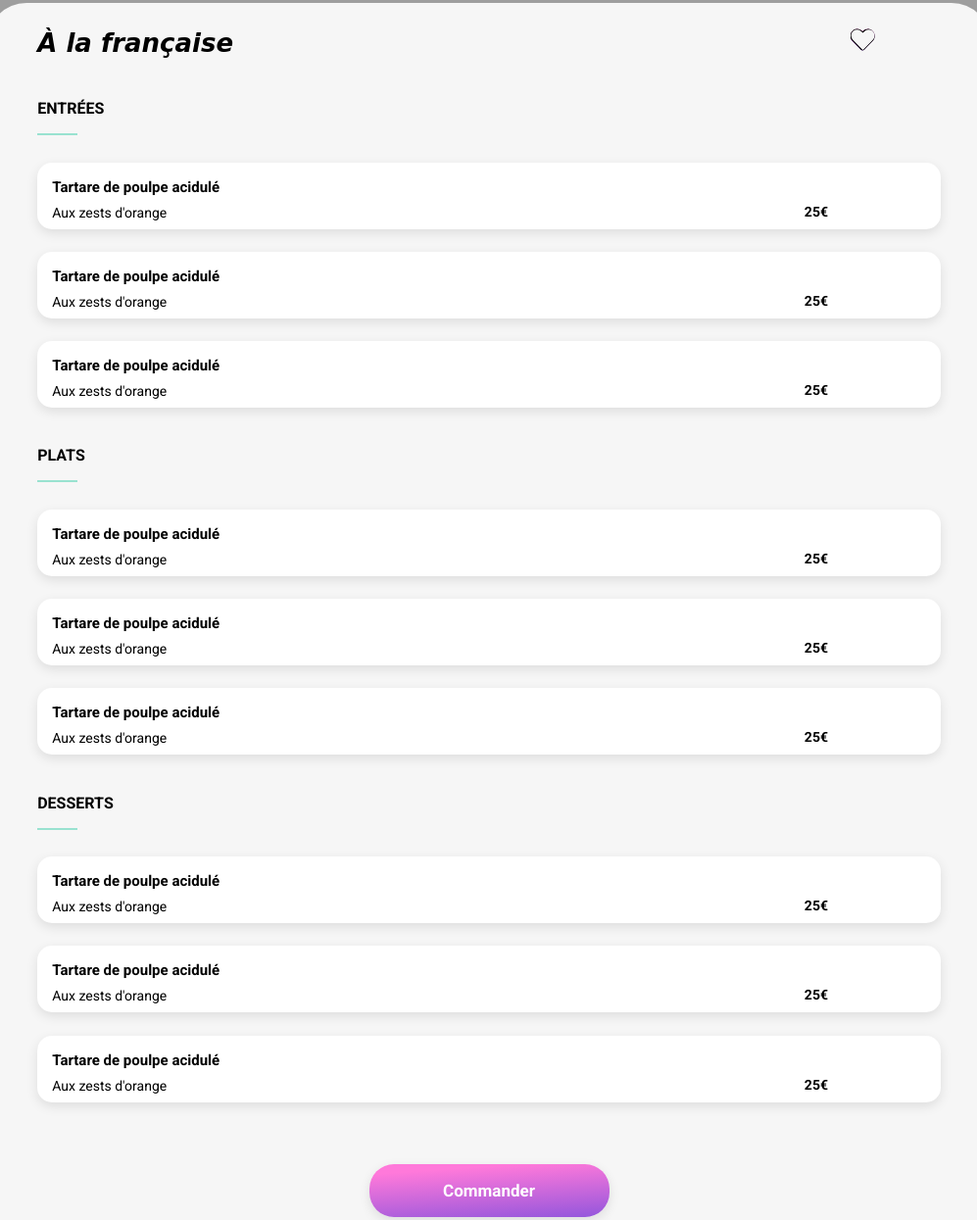
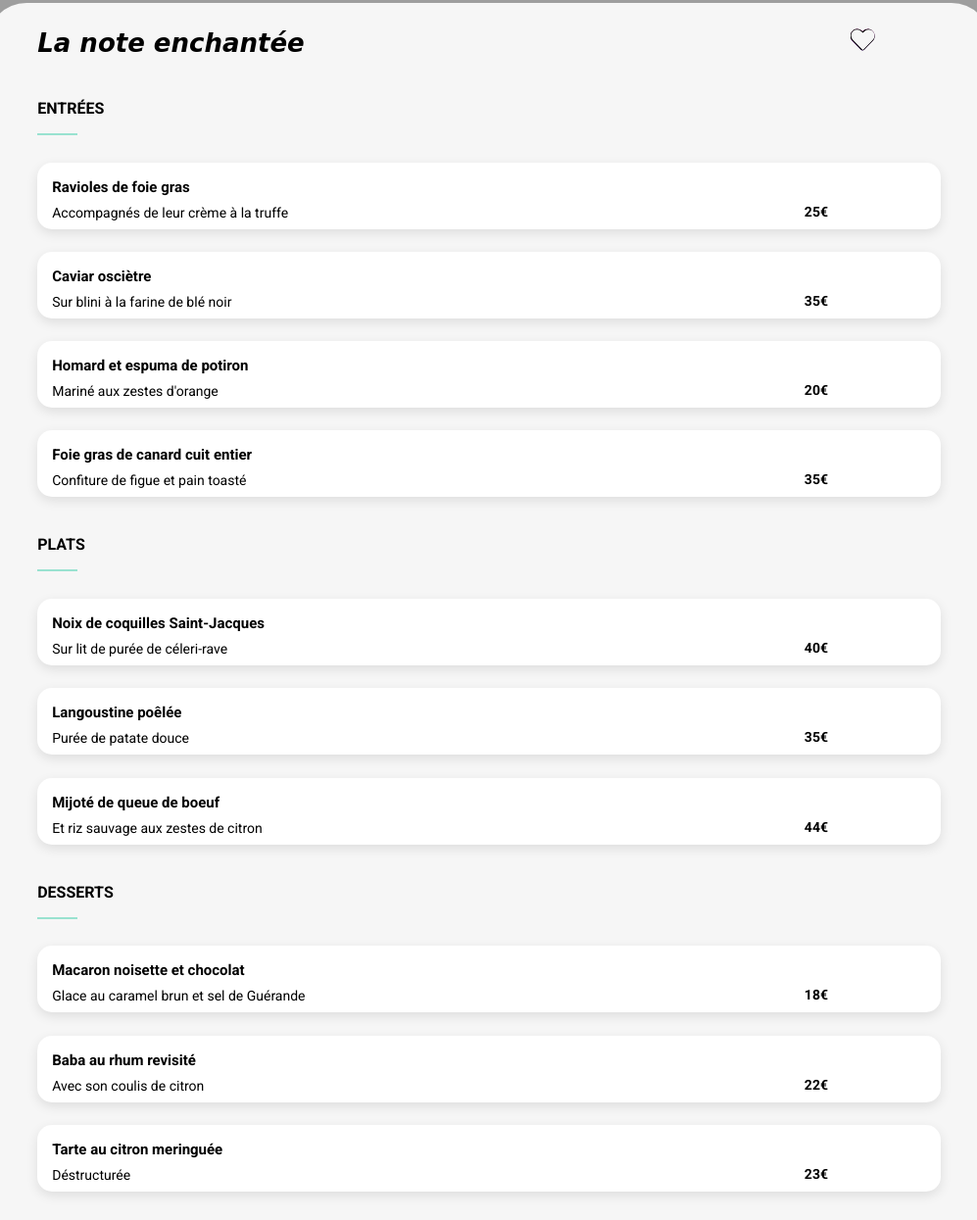
Before and after one commit to Real-Selim-Shady/Git-hub-OMF, a plain HTML site: page La-note-enchantée.html in a window 1280 px wide. Shown: the part 207-1452 px from the top of the page at 98% size, without its empty margins (141-1138 px from the left). Drawn offline with Linux system fonts and the light colour scheme; grey boxes are pictures that could not be loaded; a web font is replaced by a local one.

Commit message:
push avec le bon texte sur les pages restos

```diff
--- a/La-note-enchantée.html
+++ b/La-note-enchantée.html
@@ -34,7 +34,7 @@
               </clipPath>
               </defs>
             </svg>
-            <div class="titre-page-r1"><p class="titre-page-r1">À la française</p></div>
+            <div class="titre-page-r1"><p class="titre-page-r1">La note enchantée</p></div>
             <div class="titre-page-r2flex">
               <svg class="titre-page-r2" xmlns="http://www.w3.org/2000/svg" xmlns:xlink="http://www.w3.org/1999/xlink" viewBox="0 0 1 1" version="1.1">
                 <g id="surface1">
@@ -49,25 +49,33 @@
               <div class="cartes-section">
                 <div class="supra-carte-section">
                   <div class="carte-section">
-                    <div class="titre-carte-page"><p class="titre-carte-page">Tartare de poulpe acidulé</p></div>
-                    <div class="specification"><p class="specification">Aux zests d'orange</p></div>
+                    <div class="titre-carte-page"><p class="titre-carte-page">Ravioles de foie gras</p></div>
+                    <div class="specification"><p class="specification">Accompagnés de leur crème à la truffe</p></div>
                     <div class="prix"><p>25€</p></div>
                   </div>
                   <div class="valid"><div class="icon_valid"><i class="fas fa-check-circle"></i></div></div>
                 </div>
                 <div class="supra-carte-section">
                   <div class="carte-section">
-                    <div class="titre-carte-page"><p class="titre-carte-page">Tartare de poulpe acidulé</p></div>
-                    <div class="specification"><p class="specification">Aux zests d'orange</p></div>
-                    <div class="prix"><p>25€</p></div>
+                    <div class="titre-carte-page"><p class="titre-carte-page">Caviar osciètre</p></div>
+                    <div class="specification"><p class="specification">Sur blini à la farine de blé noir</p></div>
+                    <div class="prix"><p>35€</p></div>
                   </div>
                   <div class="valid"><div class="icon_valid"><i class="fas fa-check-circle"></i></div></div>
                 </div>
                 <div class="supra-carte-section">
                   <div class="carte-section">
-                    <div class="titre-carte-page"><p class="titre-carte-page">Tartare de poulpe acidulé</p></div>
-                    <div class="specification"><p class="specification">Aux zests d'orange</p></div>
-                    <div class="prix"><p>25€</p></div>
+                    <div class="titre-carte-page"><p class="titre-carte-page">Homard et espuma de potiron</p></div>
+                    <div class="specification"><p class="specification">Mariné aux zestes d'orange</p></div>
+                    <div class="prix"><p>20€</p></div>
+                  </div>
+                  <div class="valid"><div class="icon_valid"><i class="fas fa-check-circle"></i></div></div>
+                </div>
+                <div class="supra-carte-section">
+                  <div class="carte-section">
+                    <div class="titre-carte-page"><p class="titre-carte-page">Foie gras de canard cuit entier</p></div>
+                    <div class="specification"><p class="specification">Confiture de figue et pain toasté</p></div>
+                    <div class="prix"><p>35€</p></div>
                   </div>
                   <div class="valid"><div class="icon_valid"><i class="fas fa-check-circle"></i></div></div>
                 </div>
@@ -78,25 +86,25 @@
               <div class="cartes-section">
                 <div class="supra-carte-section">
                   <div class="carte-section">
-                    <div class="titre-carte-page"><p class="titre-carte-page">Tartare de poulpe acidulé</p></div>
-                    <div class="specification"><p class="specification">Aux zests d'orange</p></div>
-                    <div class="prix"><p>25€</p></div>
+                    <div class="titre-carte-page"><p class="titre-carte-page">Noix de coquilles Saint-Jacques</p></div>
+                    <div class="specification"><p class="specification">Sur lit de purée de céleri-rave</p></div>
+                    <div class="prix"><p>40€</p></div>
                   </div>
                   <div class="valid"><div class="icon_valid"><i class="fas fa-check-circle"></i></div></div>
                 </div>
                 <div class="supra-carte-section">
                   <div class="carte-section">
-                    <div class="titre-carte-page"><p class="titre-carte-page">Tartare de poulpe acidulé</p></div>
-                    <div class="specification"><p class="specification">Aux zests d'orange</p></div>
-                    <div class="prix"><p>25€</p></div>
+                    <div class="titre-carte-page"><p class="titre-carte-page">Langoustine poêlée</p></div>
+                    <div class="specification"><p class="specification">Purée de patate douce</p></div>
+                    <div class="prix"><p>35€</p></div>
                   </div>
                   <div class="valid"><div class="icon_valid"><i class="fas fa-check-circle"></i></div></div>
                 </div>
                 <div class="supra-carte-section">
                   <div class="carte-section">
-                    <div class="titre-carte-page"><p class="titre-carte-page">Tartare de poulpe acidulé</p></div>
-                    <div class="specification"><p class="specification">Aux zests d'orange</p></div>
-                    <div class="prix"><p>25€</p></div>
+                    <div class="titre-carte-page"><p class="titre-carte-page">Mijoté de queue de boeuf</p></div>
+                    <div class="specification"><p class="specification">Et riz sauvage aux zestes de citron</p></div>
+                    <div class="prix"><p>44€</p></div>
                   </div>
                   <div class="valid"><div class="icon_valid"><i class="fas fa-check-circle"></i></div></div>
                 </div>
@@ -107,25 +115,25 @@
               <div class="cartes-section">
                 <div class="supra-carte-section">
                   <div class="carte-section">
-                    <div class="titre-carte-page"><p class="titre-carte-page">Tartare de poulpe acidulé</p></div>
-                    <div class="specification"><p class="specification">Aux zests d'orange</p></div>
-                    <div class="prix"><p>25€</p></div>
+                    <div class="titre-carte-page"><p class="titre-carte-page">Macaron noisette et chocolat</p></div>
+                    <div class="specification"><p class="specification">Glace au caramel brun et sel de Guérande</p></div>
+                    <div class="prix"><p>18€</p></div>
                   </div>
                   <div class="valid"><div class="icon_valid"><i class="fas fa-check-circle"></i></div></div>
                 </div>
                 <div class="supra-carte-section">
                   <div class="carte-section">
-                    <div class="titre-carte-page"><p class="titre-carte-page">Tartare de poulpe acidulé</p></div>
-                    <div class="specification"><p class="specification">Aux zests d'orange</p></div>
-                    <div class="prix"><p>25€</p></div>
+                    <div class="titre-carte-page"><p class="titre-carte-page">Baba au rhum revisité</p></div>
+                    <div class="specification"><p class="specification">Avec son coulis de citron</p></div>
+                    <div class="prix"><p>22€</p></div>
                   </div>
                   <div class="valid"><div class="icon_valid"><i class="fas fa-check-circle"></i></div></div>
                 </div>
                 <div class="supra-carte-section">
                   <div class="carte-section">
-                    <div class="titre-carte-page"><p class="titre-carte-page">Tartare de poulpe acidulé</p></div>
-                    <div class="specification"><p class="specification">Aux zests d'orange</p></div>
-                    <div class="prix"><p>25€</p></div>
+                    <div class="titre-carte-page"><p class="titre-carte-page">Tarte au citron meringuée</p></div>
+                    <div class="specification"><p class="specification">Déstructurée</p></div>
+                    <div class="prix"><p>23€</p></div>
                   </div>
                   <div class="valid"><div class="icon_valid"><i class="fas fa-check-circle"></i></div></div>
                 </div>
```
Also changed, not shown: A-la-francaise.html (+24 -24 lines), La-palette-du-goût.html (+27 -27 lines), Le-délice-des-sens.html (+27 -27 lines).
